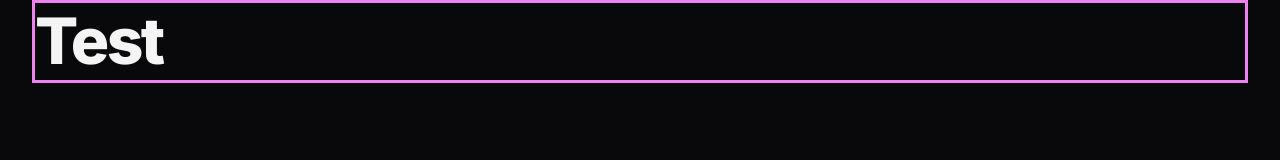
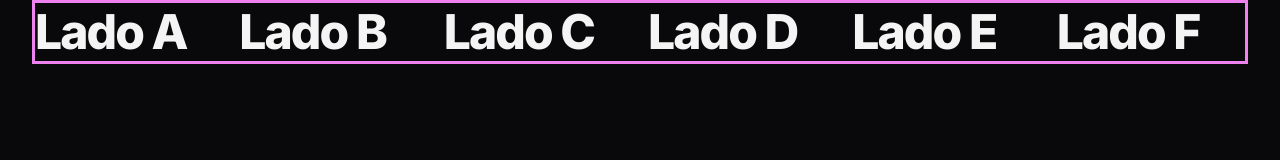
Before and after one commit to karinecord/PracticalJavaScriptChallenges, a plain HTML site: page responsividade/zingen/index.html in a window 1280 px wide. Drawn offline with Linux system fonts and the light colour scheme; a web font is replaced by a local one.

Commit message:
Adicionando classes utilitáras parte 2

```diff
--- a/responsividade/zingen/index.html
+++ b/responsividade/zingen/index.html
@@ -16,8 +16,13 @@
 
 <body>
   <header>
-    <div class="container">
-      <h1>Test</h1>
+    <div class="container even-columns">
+      <h2>Lado A</h2>
+      <h2>Lado B</h2>
+      <h2>Lado C</h2>
+      <h2>Lado D</h2>
+      <h2>Lado E</h2>
+      <h2>Lado F</h2>
     </div>
   </header>
   <!-- <ul role="list">
--- a/responsividade/zingen/styles/global.css
+++ b/responsividade/zingen/styles/global.css
@@ -80,12 +80,15 @@
   list-style: none;
 }
 
-@media (width >= 80em) {
+@media (width >=80em) {
   :root {
     --fs-lg: 2rem;
     --fs-xl: 3rem;
     --fs-2xl: 4rem;
 
+    --py-base: 1.5rem;
+    --py-lg: 2.5rem;
+    --py-xl: 5rem;
     --px-lg: 2rem;
   }
 }
--- a/responsividade/zingen/styles/utility.css
+++ b/responsividade/zingen/styles/utility.css
@@ -1,12 +1,47 @@
+.py-base {
+  padding-block: var(--py-base);
+}
+
+.py-lg {
+  padding-block: var(--py-lg);
+}
+
+.py-xl {
+  padding-block: var(--py-xl);
+}
+
+.px-lg {
+  padding-inline: var(--py-lg);
+}
+
 .container {
   --max-width: 375px;
-  width: min(var(--max-width), 100% - var(--px-lg) *2 );
+  width: min(var(--max-width), 100% - var(--px-lg) *2);
   margin-inline: auto;
   border: solid violet;
 }
+
+.desktop-only {
+  display: none;
+}
+
+.even-columns {
+  display: grid;
+  gap: 1rem;
+}
+
 
 @media(width >=80em) {
   .container {
     --max-width: 80rem;
   }
+
+  .desktop-only {
+    display: initial;
+  }
+
+  .even-columns {
+    grid-auto-flow: column;
+    grid-auto-columns: 1fr;
+  }
 }
```
